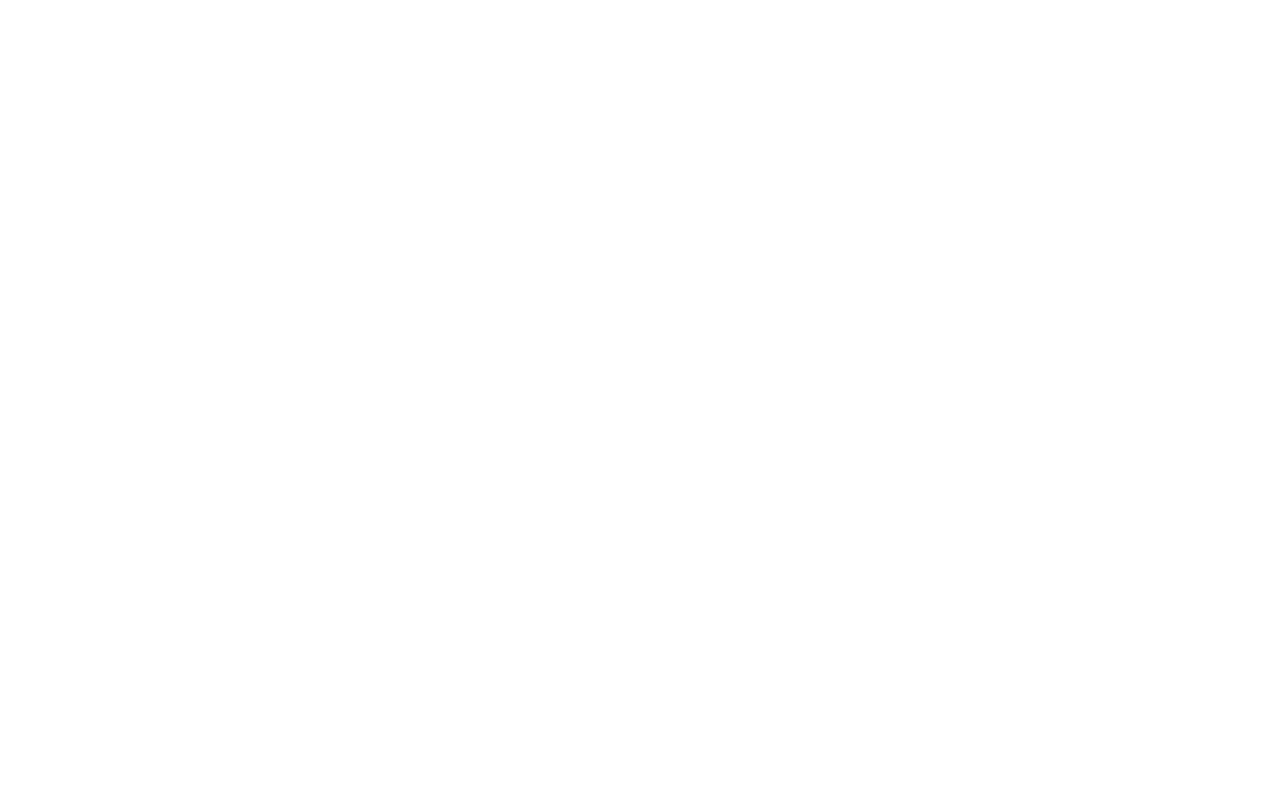
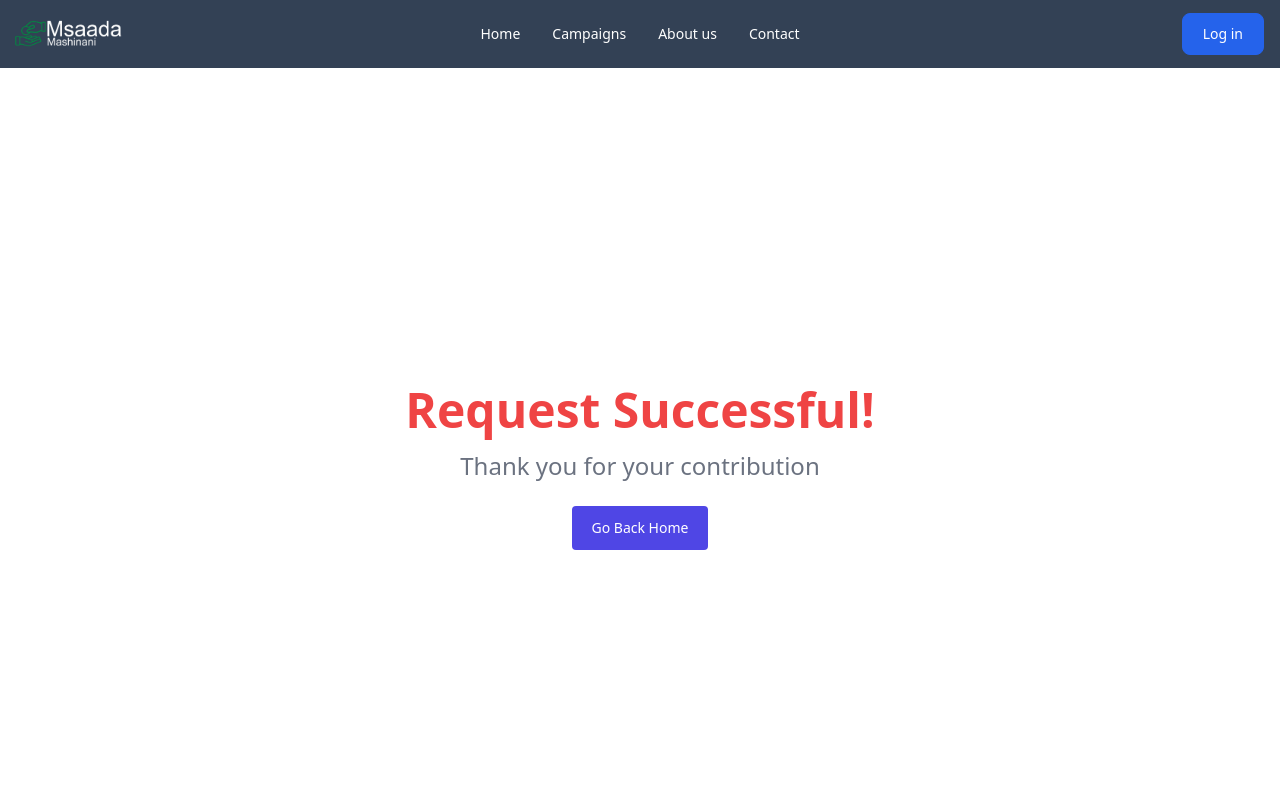
Before and after one commit to MuchokiDavid/Msaadafund-Frontend, a React (Create React App) app: page /thank-you in a window 1280 px wide. Before the commit this address had no page. Shown: the top 800 px of the page. Built offline with nearby package versions, Linux system fonts and the light colour scheme.

Commit message:
added thank you page

```diff
--- a/src/App.js
+++ b/src/App.js
@@ -18,6 +18,7 @@ import Donors from './pages/Donors';
 import Unauthorized from './components/reusables/Unauthorized';
 import Policy from './pages/Policy';
 import Terms from './pages/Terms';
+import ThankYou from './components/reusables/ThankYou';
 
 
 
@@ -43,7 +44,7 @@ function App() {
     <Route path = '/privacy' element = {<Policy/>}/>
     <Route path = '/terms' element = {<Terms/>}/>
     <Route path = "/unauthorized" element = {<Unauthorized/>}/>
-
+    <Route path = "/thank-you" element = {<ThankYou/>}/>
     </Routes>
      );
 }
--- /dev/null
+++ b/src/components/reusables/ThankYou.jsx
@@ -0,0 +1,34 @@
+import React from 'react'
+import Menus from './Menus'
+import Footer from './Footer'
+
+function ThankYou() {
+    const handleHome = () =>{
+        window.location.href = "/"
+       }
+  return (
+    <div>
+        <Menus/>
+        <div className="grid min-h-screen place-content-center bg-white px-4">
+            <div className="text-center">
+                <h1 className="text-5xl font-black text-red-500">Request Successful!</h1>
+
+                {/* <p className="text-2xl font-bold tracking-tight text-red-500 sm:text-4xl">Uh-oh!</p> */}
+
+                <p className="mt-4 text-2xl text-gray-500">Thank you for your contribution</p>
+
+                <button
+                onClick={handleHome}
+                className="mt-6 inline-block rounded bg-indigo-600 px-5 py-3 text-sm font-medium text-white hover:bg-indigo-700 focus:outline-none focus:ring"
+                >
+                Go Back Home
+                </button>
+            </div>
+        </div>
+        <Footer/>
+    </div>
+
+  )
+}
+
+export default ThankYou
```
